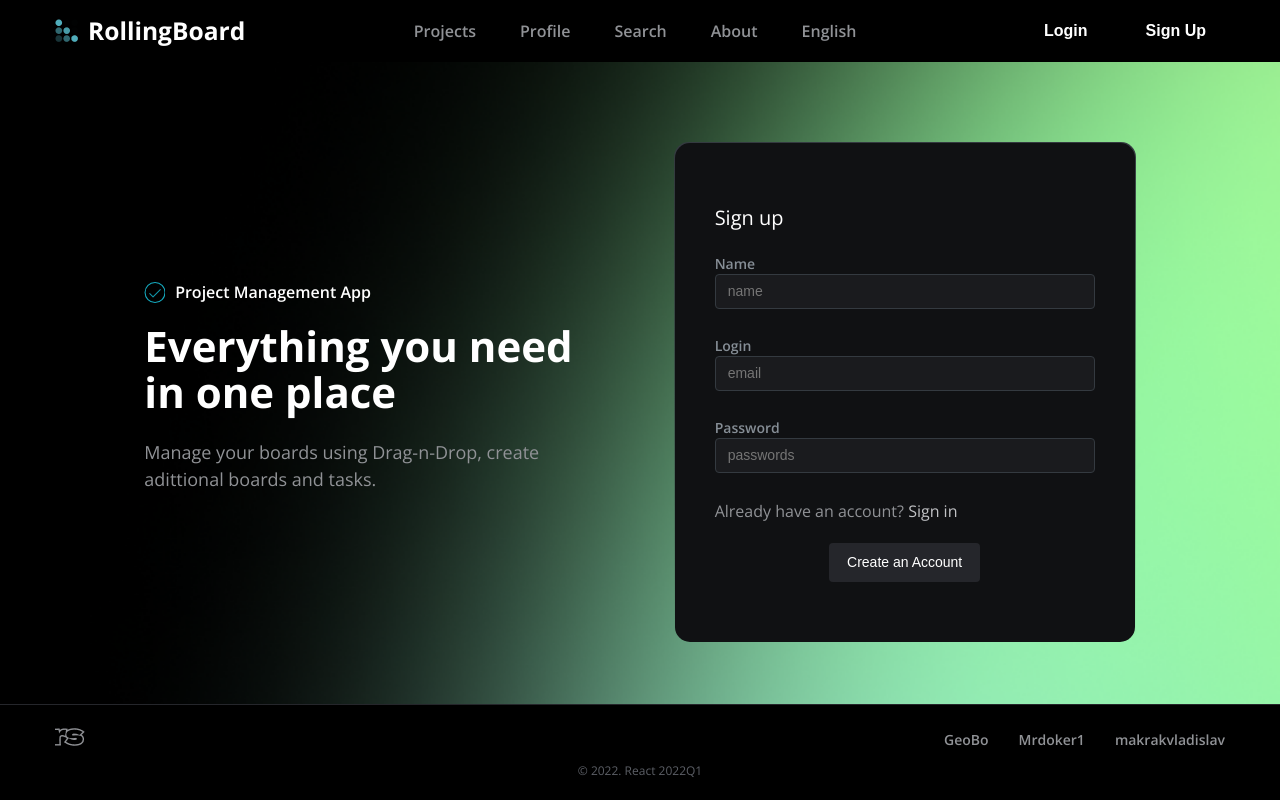
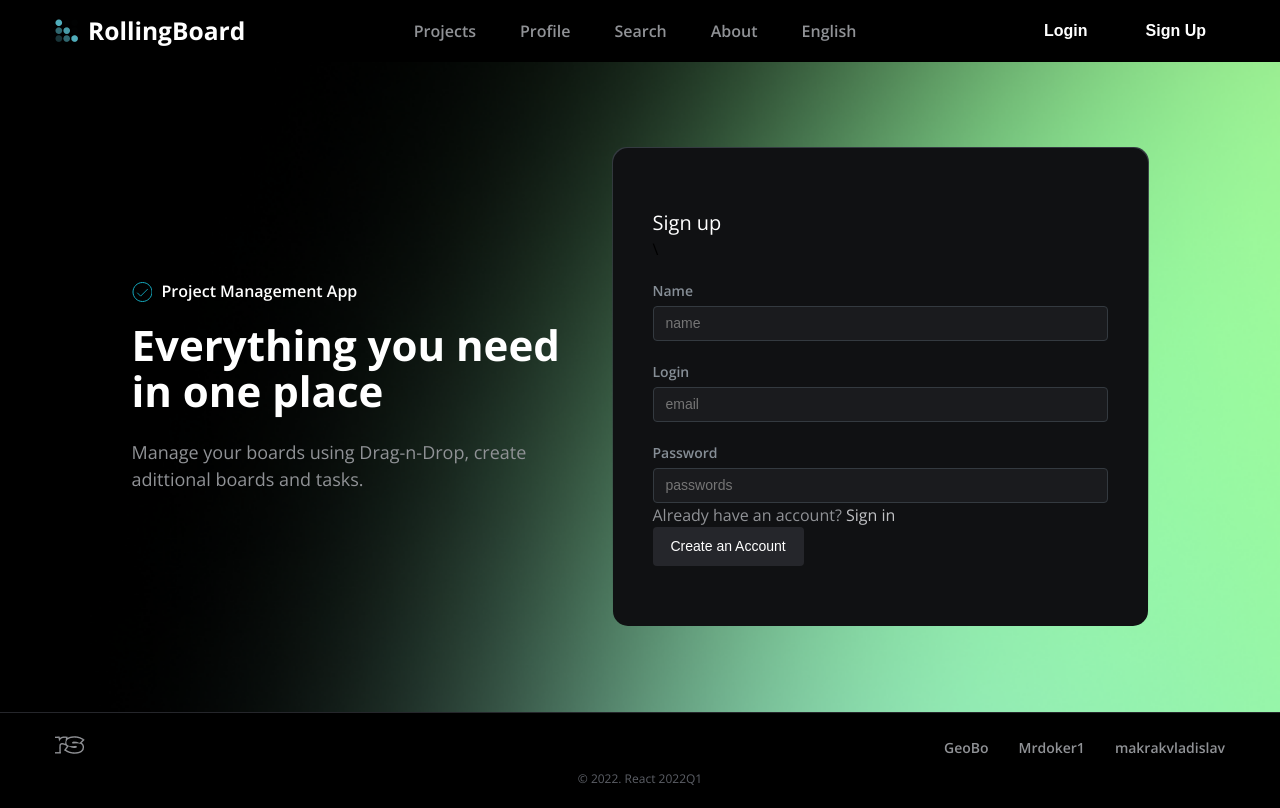
Before and after one commit to HukovaNastya/RollingBoard, a React (Create React App) app: page /sign-in in a window 1280 px wide. Built offline with nearby package versions, Linux system fonts and the light colour scheme.

Commit message:
added general styles for signUp and LogIn pages

```diff
--- a/src/components/Form.js
+++ b/src/components/Form.js
@@ -4,6 +4,7 @@ const Form = ({children}) => {
   const handleSubmit = (e) => {
     e.preventDefault();
   }
+
   return (
     <div className="gradient-border">
       <form onSubmit={handleSubmit} className='auth-form'>
--- a/src/index.css
+++ b/src/index.css
@@ -68,7 +68,7 @@ img {
 }
 
 .full-height {
-  height: calc(100vh - 158px);
+  height: calc(100vh - 150px);
 }
 
 .container {
@@ -230,12 +230,10 @@ img {
 .auth-form {
   background: #101113;
   padding: 60px 40px;
-  /* margin: 0; */
 }
 
-
-input, label {
-  display:block;
+.form-container label {
+  margin-bottom: 5px;
 }
 
 label {
@@ -248,8 +246,7 @@ label {
 input {
   border: 1px solid #343A40;
   border-radius: 4px;
-  padding: 6px 0px 6px 12px;
-  width: 380px;
+  padding: 6px 260px 6px 12px;
   background: #1A1B1E;
 }
 
@@ -263,3 +260,30 @@ input:focus {
   line-height: 1.5;
   font-size: 14px;
 }
+
+.auth-wrapper {
+  background-color: #000;
+  background-image: url('./assets/auth-page-background.png');
+  background-repeat: no-repeat;
+  background-size: cover;
+}
+
+.form-wrapper div {
+  padding-top: 20px;
+}
+
+.form-box .auth-label {
+  padding-bottom: 6px;
+}
+
+.info-box {
+ margin-right: 40px;
+}
+
+.span-text {
+  color: #C1C2C5;
+}
+
+.button-wrapper {
+  margin: 0 auto;
+}
--- a/src/pages/LogInPage/LogInPage.js
+++ b/src/pages/LogInPage/LogInPage.js
@@ -3,17 +3,16 @@ import Header from '../../components/Header';
 import Footer from '../../components/Footer';
 import Form from '../../components/Form';
 import tickImg from '../../assets/availible.svg';
-import '../SignUpPage/SignUp.css';
 import { Link } from "react-router-dom";
 
 const LogInPage = () => {
   return (
     <div>
       <Header />
-      <section className='sign-up full-height'>
-        <div className='container d-flex justify-content-evenly'>
+      <section className='auth-wrapper full-height d-flex  justify-content-center'>
+        <div className='container d-flex align-items-center justify-content-evenly'>
           <div className='info-box d-flex flex-direction-column'>
-            <div className='d-flex'>
+            <div className='d-flex align-items-center'>
               <img className='info-img' src={tickImg} alt="#"/>
               <h3 className='info-box-type-title'>Project Management App</h3>
             </div>
@@ -22,31 +21,29 @@ const LogInPage = () => {
           </div>
           <div>
            <Form>
-             <div className='form-wrapper d-flex flex-direction-column'>
             <div>
               <h3 className='title title-h2 title-large'>Log in to your account</h3>
             </div>
-               <div className='form-box'>
-                 <label className='auth-label'>
-                   Login
+            <div className='form-wrapper d-flex flex-direction-column'>
+              <div className='form-container d-flex flex-direction-column'>
+                <label for="login">Login</label>
                 <input
+                  id="login"
                   className='input-text'
                   type="email"
                   name="email"
                   placeholder='email'
                 />
-                 </label>
               </div>
-               <div className='form-box'>
-                 <label className='auth-label'>
-                   Password
+              <div className='form-container d-flex flex-direction-column'>
+                <label for="login">Password</label>
                 <input
+                  id="password"
                   className='input-text'
                   type="password"
                   name="password"
                   placeholder='passwords'
                 />
-                 </label>
               </div>
               <div>
                  <h3 className='text text-medium'>Don't have an account? <span className='span-text text'><Link to='/sign-in'>Sign up</Link></span></h3>
--- a/src/pages/SignUpPage/SignUp.css
+++ /dev/null
@@ -1,27 +0,0 @@
-.sign-up {
-  background-color: #000;
-  background-image: url('../../assets/sign-up-background.png');
-  background-repeat: no-repeat;
-  background-size: cover;
-  padding: 80px 0;
-}
-
-.form-wrapper div + div {
-  padding-top: 20px;
-}
-
-.form-box .auth-label {
-  padding-bottom: 6px;
-}
-
-.info-box {
-  padding-top: 140px;
-}
-
-.span-text {
-  color: #C1C2C5;
-}
-
-.button-wrapper {
-  margin: 0 auto;
-}
--- a/src/pages/SignUpPage/SignUpPage.js
+++ b/src/pages/SignUpPage/SignUpPage.js
@@ -3,17 +3,16 @@ import Header from '../../components/Header';
 import Footer from '../../components/Footer';
 import Form from '../../components/Form';
 import tickImg from '../../assets/availible.svg';
-import '../SignUpPage/SignUp.css';
 import { Link } from "react-router-dom";
 
 const SignUpPage = () => {
   return (
     <div>
       <Header />
-      <section className='sign-up full-height'>
-        <div className='container d-flex justify-content-evenly'>
+      <section className='auth-wrapper full-height d-flex  justify-content-center'>
+        <div className='container d-flex align-items-center justify-content-evenly'>
           <div className='info-box d-flex flex-direction-column'>
-            <div className='d-flex'>
+            <div className='d-flex align-items-center'>
               <img className='info-img' src={tickImg} alt="#"/>
               <h3 className='info-box-type-title'>Project Management App</h3>
             </div>
@@ -22,42 +21,40 @@ const SignUpPage = () => {
           </div>
           <div>
            <Form>
-             <div className='form-wrapper d-flex flex-direction-column'>
              <div>
                <h3 className='title title-h2 title-large'>Sign up</h3>
               </div>
-               <div className='form-box'>
-                 <label className='auth-label'>
-                   Name
+              <div className='form-wrapper d-flex flex-direction-column'>\
+                <div className='form-container d-flex flex-direction-column'>
+                  <label for="name">Name</label>
                   <input
+                    id="name"
                     className='input-text'
                     type="text"
                     name="firstName"
                     placeholder='name'
                   />
-                 </label>
                 </div>
-               <div className='form-box'>
-                 <label className='auth-label'>
-                   Login
+                <div className='form-container d-flex flex-direction-column'>
+                  <label for="login">Login</label>
                   <input
+                    id="login"
                     className='input-text'
                     type="email"
                     name="email"
                     placeholder='email'
                   />
-                 </label>
                 </div>
-               <div className='form-box'>
-                 <label className='auth-label'>
-                   Password
+                <div className='form-container d-flex flex-direction-column'>
+                  <label for="password">Password</label>
                   <input
+                    id="password"
                     className='input-text'
                     type="password"
                     name="password"
                     placeholder='passwords'
                   />
-                 </label>
+                </div>
               </div>
               <div>
                 <h3 className='text text-medium'>Already have an account? <span className='span-text text'><Link to='/log-in'>Sign in</Link></span></h3>
@@ -65,15 +62,12 @@ const SignUpPage = () => {
               <div className='button-wrapper'>
                 <button className='button-default'>Create an Account</button>
                </div>
-             </div>
            </Form>
           </div>
-
         </div>
       </section>
       <Footer/>
     </div>
-
   )
 }
 
```
Also changed, not shown: src/assets/auth-page-background.png (renamed from src/assets/sign-up-background.png). Lines whose indentation alone changed are shown as unchanged.
